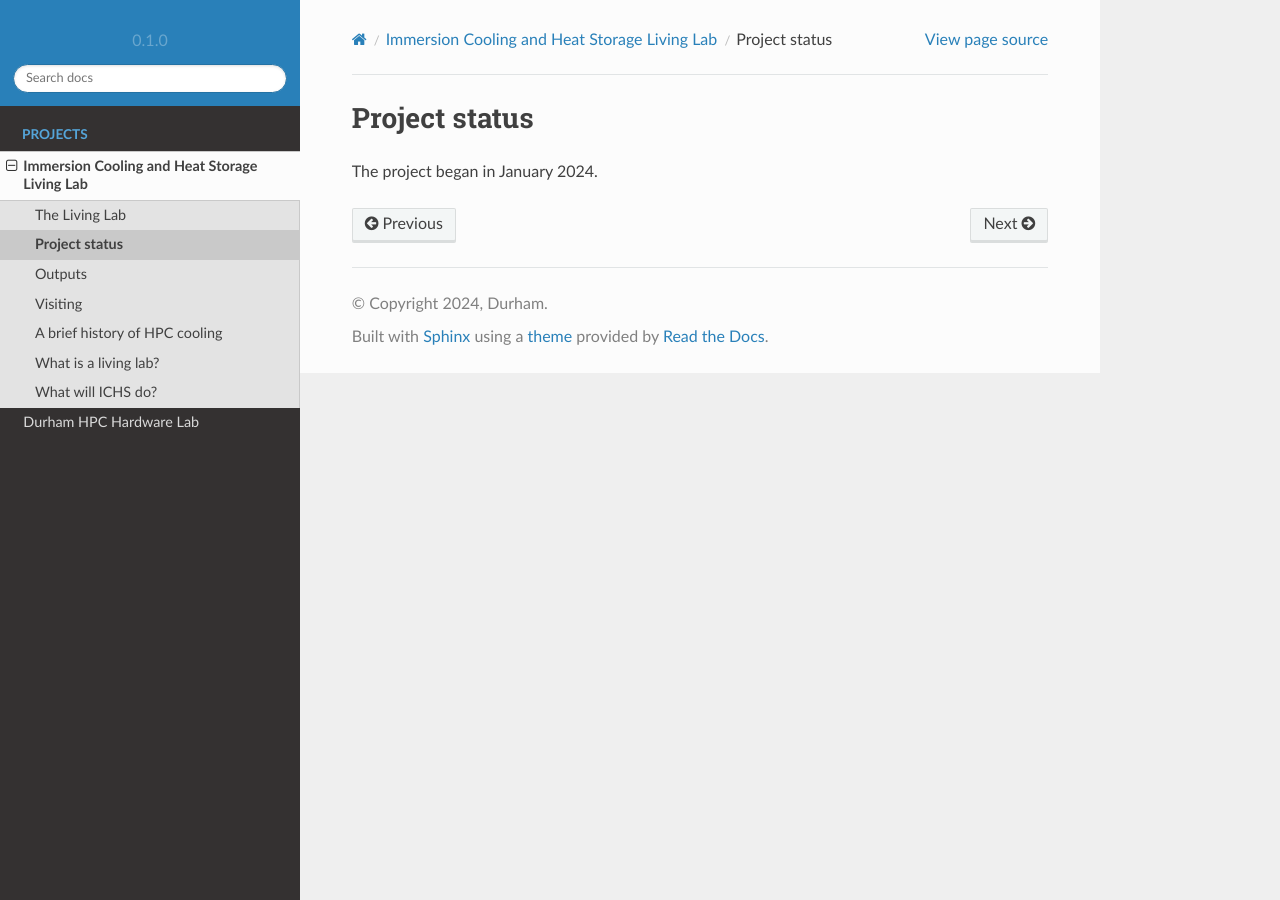
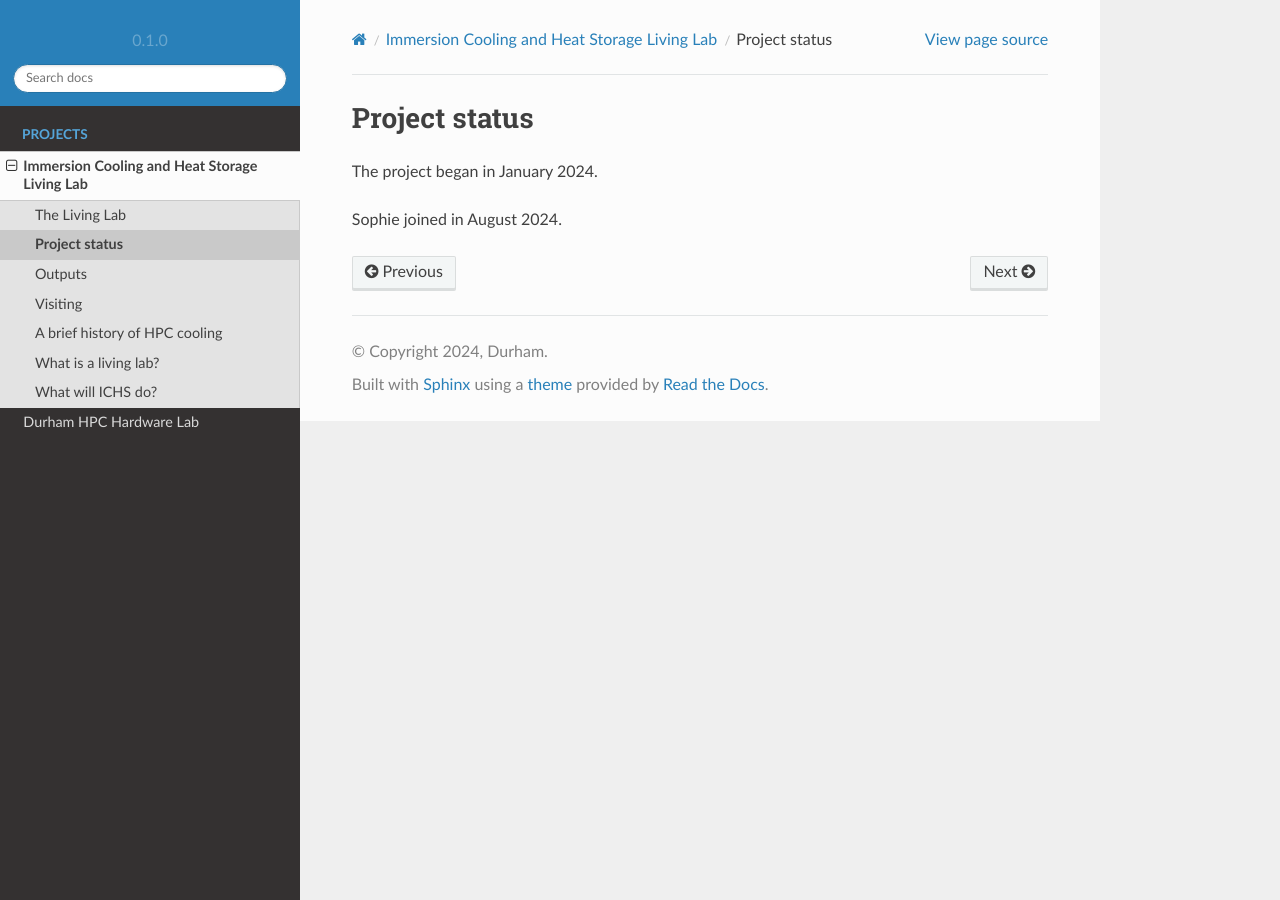
Before and after one commit to ilectra/durham, a Sphinx documentation site: the page built from docs/ichs/status.md, in a window 1280 px wide. Built offline with Sphinx 7.4.7 and the Read the Docs theme 2.0.0, drawn with Linux system fonts in a browser that asks for light colours.

Commit message:
Update status.md

```diff
--- a/docs/ichs/status.md
+++ b/docs/ichs/status.md
@@ -1,3 +1,5 @@
 # Project status
 
 The project began in January 2024.
+
+Sophie joined in August 2024.
```
